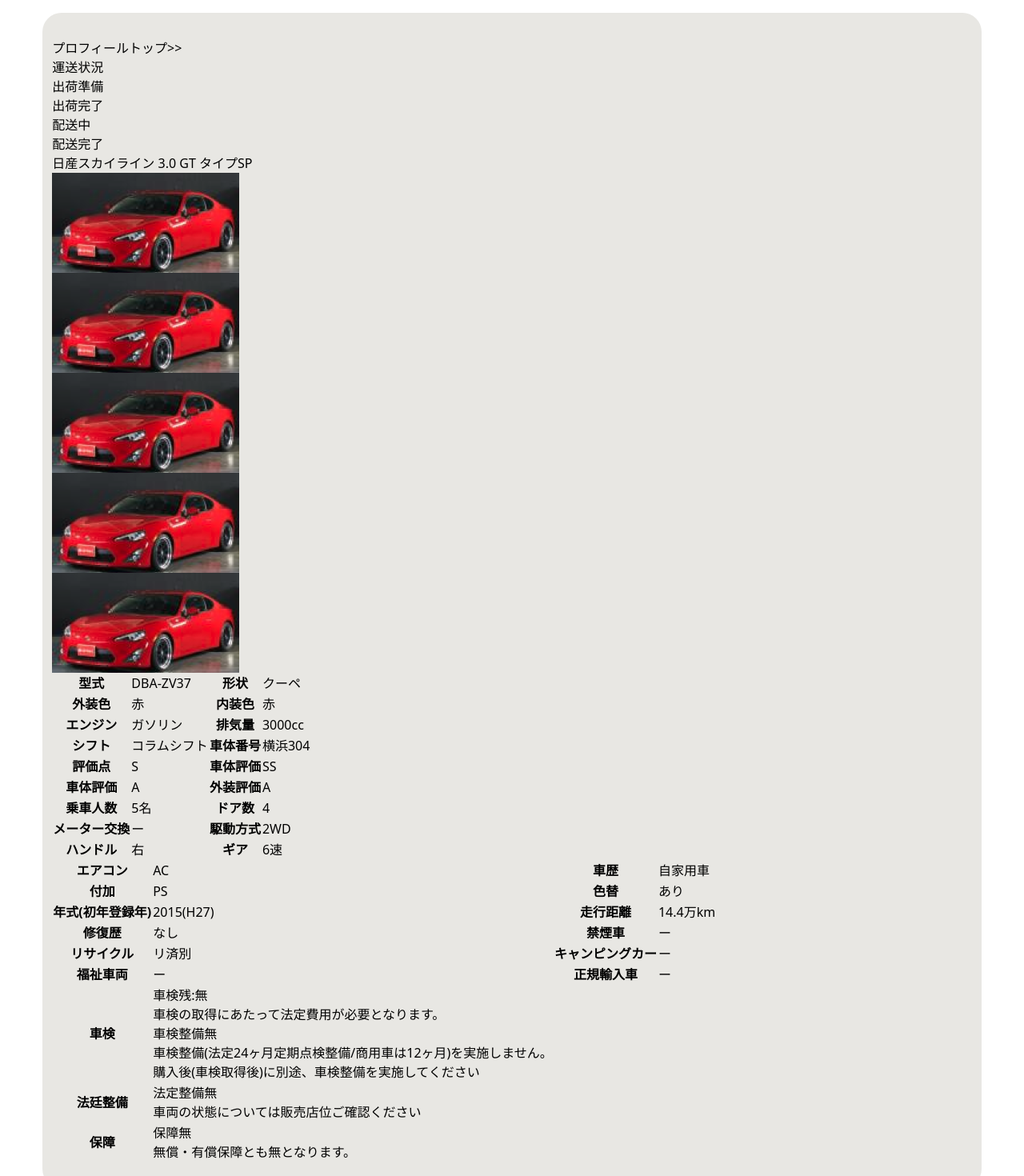
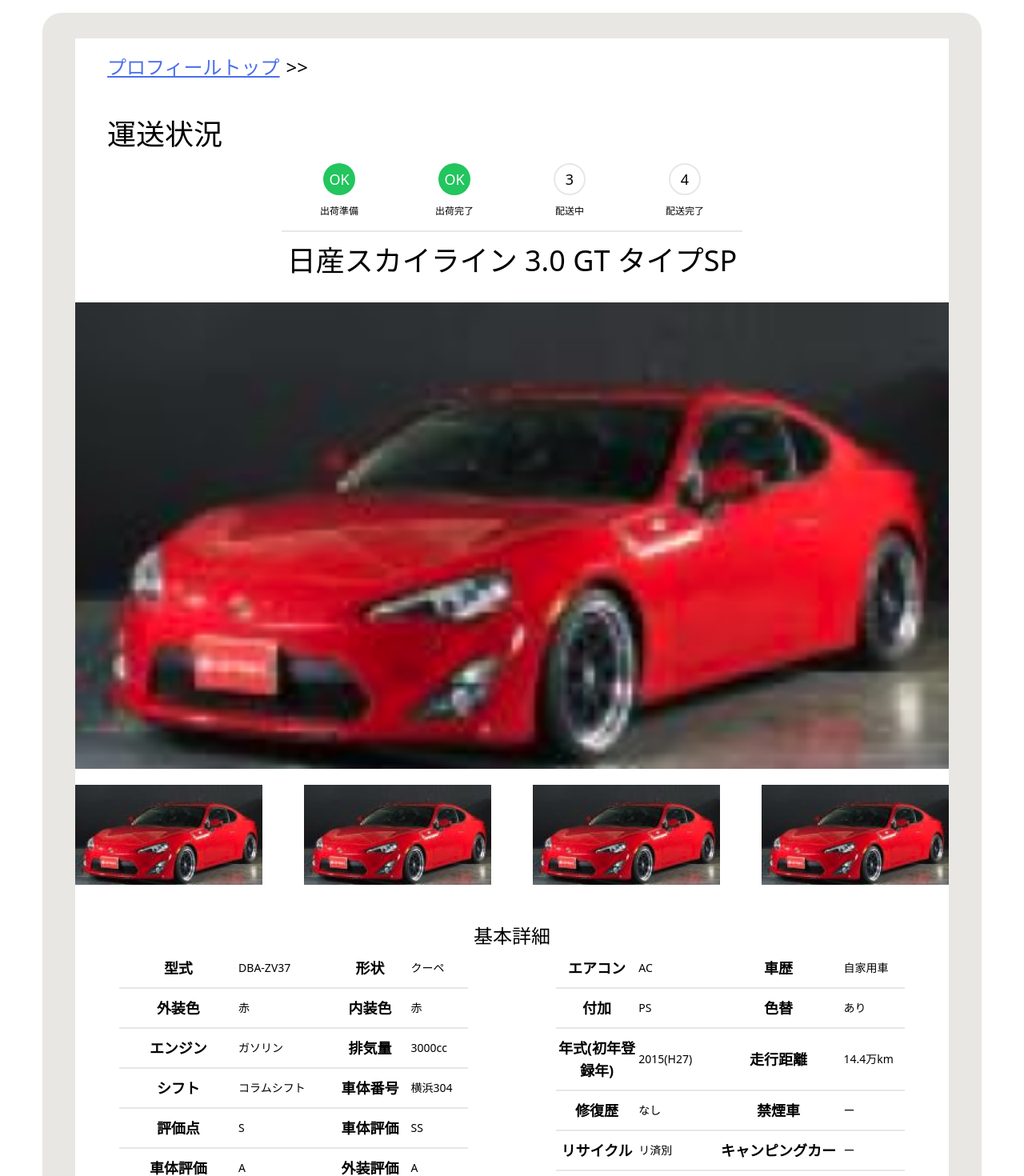
Before and after one commit to case-study07/cs-backend, a Next.js app: page /shipping in a window 1280 px wide. Shown: the part 100-1570 px from the top of the page at 80% size. Built offline with nearby package versions, Linux system fonts and the light colour scheme.

Commit message:
mock置き換えcss(shipping)

```diff
--- a/pages/shipping.tsx
+++ b/pages/shipping.tsx
@@ -1,33 +1,100 @@
 import { Layout } from "components/ui"
 import { ReactNode } from "react";
+import s from "../styles/shipping.module.css"
 
 export default function Shipping() :ReactNode{
     return (
-      <div>
+      <div className={s.shipping}>
         <nav>
-          <ul>
-            <li>プロフィールトップ&gt;&gt;</li>
+          <ul className={s.pankuzu}>
+            <li>
+              <a href="">プロフィールトップ</a>
+            </li>
+            <li>&gt;&gt;</li>
           </ul>
         </nav>
         <article>
-          <h2>運送状況</h2>
-          <ul>
-            <li>出荷準備</li>
-            <li>出荷完了</li>
-            <li>配送中</li>
-            <li>配送完了</li>
-          </ul>
+          <h2 className={s.title}>運送状況</h2>
+          {/* <ul className={s.shippingSitu}>
+            <li><div><p>出荷準備</p></div></li>
+            <li><div><p>出荷完了</p></div></li>
+            <li><div><p>配送中</p></div></li>
+            <li><div><p>配送完了</p></div></li>
+          </ul> */}
+          <div className="max-w-xl mx-auto my-4 border-b-2 pb-4">
+            <div className="flex pb-3">
+              <div className="flex-1"></div>
+
+              <div className="flex-1">
+                <div className="w-10 h-10 bg-green mx-auto rounded-full text-lg text-white flex items-center bg-green-500">
+                  <span className="text-white text-center w-full">OK</span>
+                </div>
+              </div>
+
+              <div className="w-1/6 align-center items-center align-middle content-center flex">
+                <div className="w-full bg-grey-light rounded items-center align-middle align-center flex-1">
+                  <div className="bg-green-light text-xs leading-none py-1 text-center text-grey-darkest rounded w-full"></div>
+                </div>
+              </div>
+
+              <div className="flex-1">
+                <div className="w-10 h-10 bg-green mx-auto rounded-full text-lg text-black flex items-center bg-green-500">
+                  <span className="text-white text-center w-full">OK</span>
+                </div>
+              </div>
+
+              <div className="w-1/6 align-center items-center align-middle content-center flex">
+                <div className="w-full bg-grey-light rounded items-center align-middle align-center flex-1">
+                  <div className="bg-green-light text-xs leading-none py-1 text-center text-grey-darkest rounded w-1/5"></div>
+                </div>
+              </div>
+
+              <div className="flex-1">
+                <div className="w-10 h-10 bg-white border-2 border-grey-light mx-auto rounded-full text-lg text-black flex items-center">
+                  <span className="text-grey-darker text-center w-full">3</span>
+                </div>
+              </div>
+
+              <div className="w-1/6 align-center items-center align-middle content-center flex">
+                <div className="w-full bg-grey-light rounded items-center align-middle align-center flex-1">
+                  <div className="bg-green-light text-xs leading-none py-1 text-center text-grey-darkest rounded w-0"></div>
+                </div>
+              </div>
+
+              <div className="flex-1">
+                <div className="w-10 h-10 bg-white border-2 border-grey-light mx-auto rounded-full text-lg text-black flex items-center">
+                  <span className="text-grey-darker text-center w-full">4</span>
+                </div>
+              </div>
+
+              <div className="flex-1"></div>
+            </div>
+
+            <div className="flex text-xs content-center text-center">
+              <div className="w-1/4">出荷準備</div>
+
+              <div className="w-1/4">出荷完了</div>
+
+              <div className="w-1/4">配送中</div>
+
+              <div className="w-1/4">配送完了</div>
+            </div>
+          </div>
         </article>
         <article>
-          <h2>日産スカイライン 3.0 GT タイプSP</h2>
+          <h2 className={s.carName}>日産スカイライン 3.0 GT タイプSP</h2>
           <div>
-            <img src="./img/Featured image.png" alt="" />
+            <img src="./img/Featured image.png" className={s.carImage} alt="" />
+            <div className={s.carOthers}>
               <img src="./img/Featured image.png" alt="" />
               <img src="./img/Featured image.png" alt="" />
               <img src="./img/Featured image.png" alt="" />
               <img src="./img/Featured image.png" alt="" />
             </div>
-          <div className="tables">
+          </div>
+          <article className={s.basic}>
+            <h2>基本詳細</h2>
+            <div className={s.tables}>
               <table>
                 <tr>
                   <th>型式</th>
@@ -123,7 +190,7 @@
                 </tr>
                 <tr>
                   <th>車検</th>
-                <td>
+                  <td colSpan={3}>
                     車検残:無
                     <br />
                     車検の取得にあたって法定費用が必要となります。
@@ -137,7 +204,7 @@
                 </tr>
                 <tr>
                   <th>法廷整備</th>
-                <td>
+                  <td colSpan={3}>
                     法定整備無
                     <br />
                     車両の状態については販売店位ご確認ください
@@ -145,7 +212,7 @@
                 </tr>
                 <tr>
                   <th>保障</th>
-                <td>
+                  <td colSpan={3}>
                     保障無
                     <br />
                     無償・有償保障とも無となります。
@@ -154,6 +221,7 @@
               </table>
             </div>
           </article>
+        </article>
       </div>
     );
 }
--- /dev/null
+++ b/styles/shipping.module.css
@@ -0,0 +1,107 @@
+.shipping{
+    width: 95%;
+    @apply bg-white mx-auto pb-8;
+}
+.pankuzu{
+    @apply flex gap-2 text-2xl ml-10  pt-5 mb-12;
+
+    & a{
+        @apply underline text-link-color
+    }
+}
+
+.title{
+    @apply text-4xl ml-10;
+}
+
+.shippingSitu{
+    @apply flex justify-between mx-auto;
+    border: 1px solid blue;
+    width: 95%;
+
+    & li{
+        background-color: #abc;
+        border-radius: 50%;
+        @apply w-1/5;
+        /* border: 1px solid red; */
+
+        &:nth-of-type(1){
+            border: 1px solid aqua;
+        }
+
+        &:nth-of-type(1)::after{
+            content: "";
+            width: 6.66666%;
+            border: 5px solid red;
+        }
+
+        & div{
+            width: 100%;
+            padding-top: calc(50% - 0.5rem);
+            padding-bottom: 50%;
+            /* border: 2px solid olivedrab; */
+            text-align: center;
+
+        }
+
+        & p{
+            border: 1px solid blue;
+
+        }
+    }
+
+    /* & li{
+        vertical-align: 50%;
+        border-radius: 50%;
+        background-color: #abcdef;
+        border: 1px solid red;
+        @apply w-1/5 text-center;
+    } */
+
+    /* & li:before{
+        content: "";
+        display: block;
+        padding-top: calc(100% - 1rem);
+        border: 1px solid darkmagenta;
+    } */
+}
+
+.carName{
+    @apply flex justify-center text-4xl mb-8
+}
+.carImage{
+    @apply w-full mb-5;
+
+    & img{
+        @apply w-4/5
+    }
+}
+.carOthers{
+    @apply flex justify-between mb-12
+}
+
+.basic h2{
+    @apply flex justify-around text-2xl mt-8
+}
+.tables{
+    @apply w-full flex justify-around items-start;
+
+    & table{
+        width: 40%;
+
+        & tr{
+            @apply border-b-2
+        }
+
+        & th{
+            @apply text-lg;
+            padding-top: 10px;
+            padding-bottom: 10px;
+        }
+        & td{
+            @apply text-sm;
+            padding-top: 10px;
+            padding-bottom: 10px;
+        }
+    }
+}
```
Lines whose indentation alone changed are shown as unchanged.
